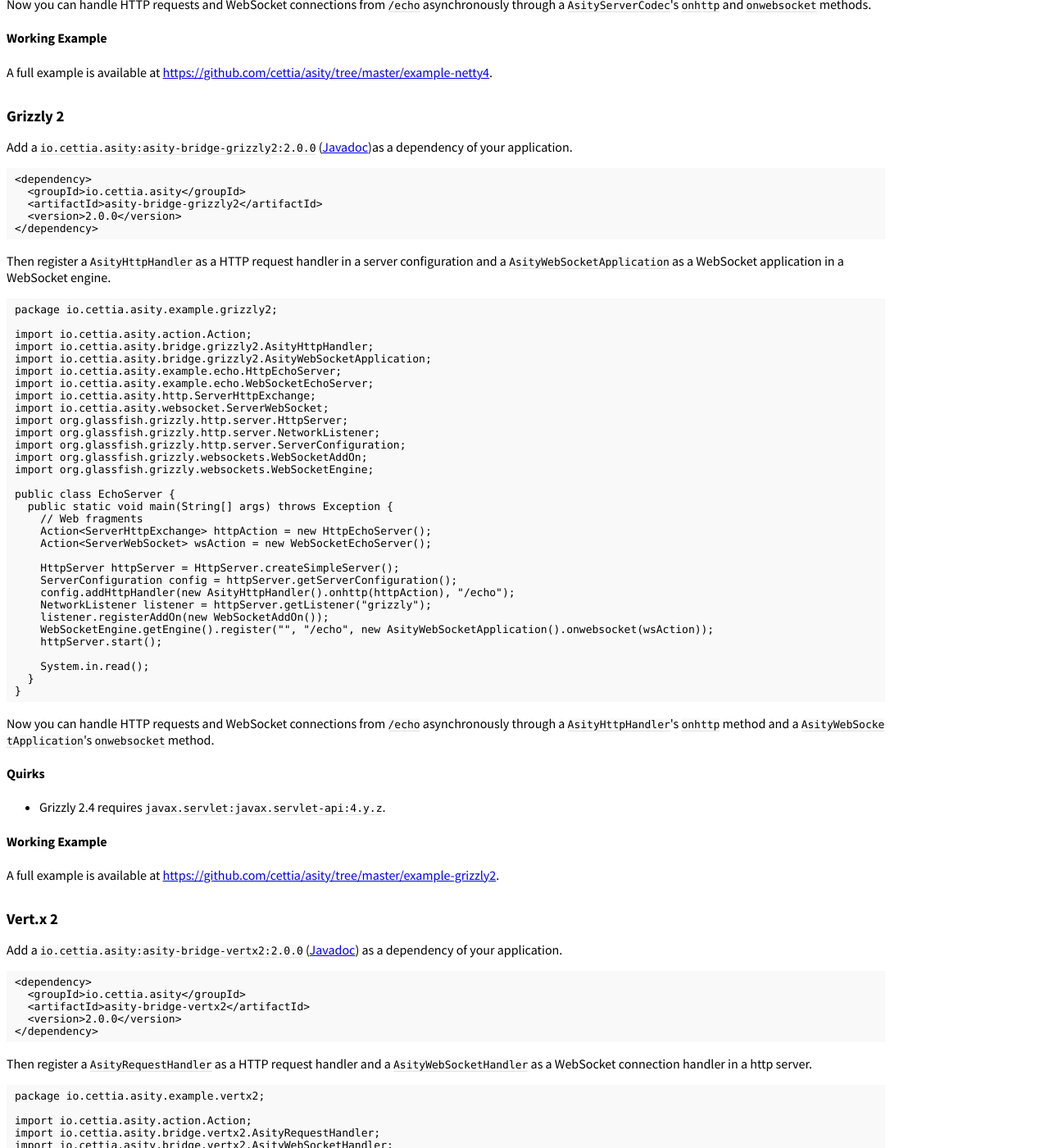
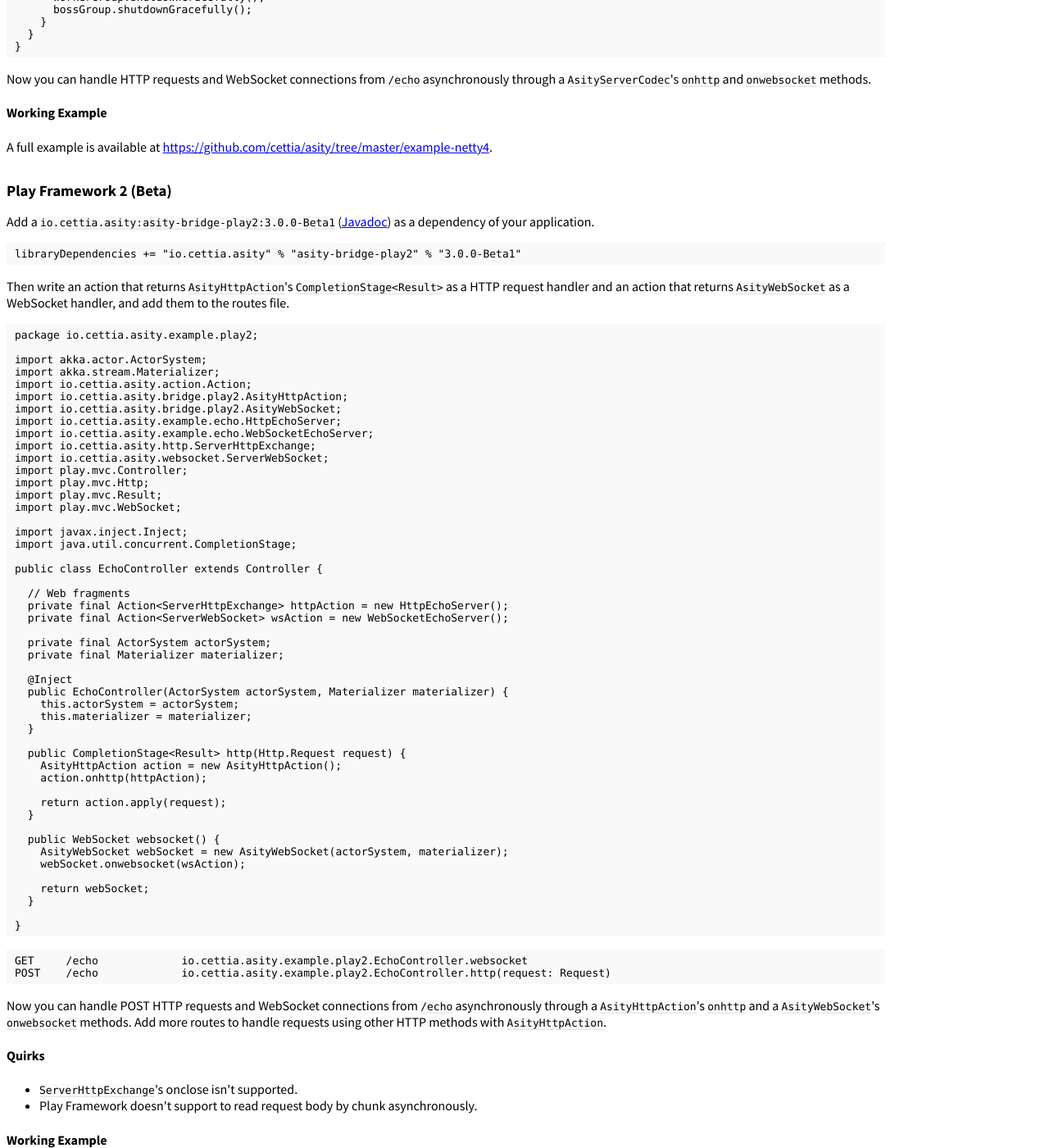
Before and after one commit to cettia/asity, a Jekyll site: the page built from index.html, in a window 1280 px wide and 1400 px high, scrolled down 10023 px. Shown: the whole window at 82% size. Built offline with Jekyll 4.4.1, drawn with Linux system fonts in a browser that asks for light colours; a style sheet for code colours, icons or effects is not loaded; some of the changed text lies outside the part shown.

Commit message:
Update for Asity 3.0.0-Beta1

````diff
--- a/_includes/app.scss
+++ b/_includes/app.scss
@@ -104,13 +104,10 @@
 }
 
 #hero {
+  padding-top: 6rem;
   h1 {
     text-align: center;
     margin-bottom: 3rem;
-  }
-
-  dl {
-    margin-top: 2rem;
   }
 }
 
--- a/index.html
+++ b/index.html
@@ -41,29 +41,49 @@
   <div class="grid-container">
     <div class="grid-x">
       <div class="cell">
-        <h1>HTTP/WebSocket abstraction layer for Java</h1>
-        <p>Asity is an HTTP/WebSocket abstraction layer for various web frameworks on the JVM. Asity provides a tool-kit for writing a web fragment which is a function that runs across different frameworks and allows to create web applications by combining web fragments. Here's a WebSocket echo web fragment.</p>
+        <h1 class="h2">HTTP/WebSocket abstraction layer for Java</h1>
+        <p>Asity is an HTTP/WebSocket abstraction layer for various web frameworks on the JVM. Asity provides a tool-kit for writing a web fragment, a function that handles HTTP request-response exchange and WebSocket, and allows to create web applications by combining web fragments.</p>
+        <p>For example, with Asity you can write a web fragment that sends back incoming WebSocket messages as follows</p>
+        <div class="code-snippet">
+          <div class="show-for-medium">
+{% capture panel %}
+```java
+Action<ServerWebSocket> action = ws -> ws.ontext(ws::send).onbinary(ws::send);
+```
+{% endcapture %}{{ panel | markdownify }}
+          </div>
+          <div class="hide-for-medium">
 {% capture panel %}
 ```java
 Action<ServerWebSocket> action = ws -> {
-  ws.ontext(ws::send).onbinary(ws::send);
+ws.ontext(ws::send).onbinary(ws::send);
 };
 ```
 {% endcapture %}{{ panel | markdownify }}
-        <p>Plug it into the framework of your choice as follows:</p>
-        <ul>
-          <li><code><strong>javax.websocket</strong>.Endpoint endpoint = new AsityServerEndpoint().onwebsocket(action);</code></li>
-          <li><code>org.<strong>springframework.web.reactive</strong>.socket.WebSocketHandler handler = new AsityWebSocketHandler().onwebsocket(action);</code></li>
-          <li><code>org.<strong>springframework.web.socket</strong>.WebSocketHandler handler = new AsityWebSocketHandler().onwebsocket(action);</code></li>
-          <li><code>io.<strong>vertx</strong>.core.Handler&lt;io.vertx.core.http.ServerWebSocket&gt; handler = new AsityWebSocketHandler().onwebsocket(action);</code></li>
-          <li><code>io.<strong>netty</strong>.channel.ChannelHandler handler = new AsityServerCodec().onwebsocket(action);</code></li>
-          <li><code>org.glassfish.<strong>grizzly</strong>.websockets.WebSocketApplication app = new AsityWebSocketApplication().onwebsocket(action);</code></li>
-        </ul>
+          </div>
+        </div>
+        <p>And plug it into Java API for WebSocket, Spring WebFlux, Spring MVC, Vert.x, Netty, Play framework, Grizzly, Atmosphere, and so on.</p>
+      </div>
+    </div>
+    <div class="grid-x grid-margin-x">
+      <div class="cell auto">
         <dl>
           <dt>Latest announcement</dt>
           <dd><a href="https://cettia.io/blog/asity-2-0-0-released/"><strong>Asity 2.0.0 released</strong></a> on
             <time>17 Jul 2018</time>
           </dd>
+        </dl>
+      </div>
+      <div class="cell shrink">
+        <dl>
+          <dt>Pre</dt>
+          <dd><code>3.0.0-Beta1</code></dd>
+        </dl>
+      </div>
+      <div class="cell shrink">
+        <dl>
+          <dt>Current</dt>
+          <dd><code>2.0.0</code></dd>
         </dl>
       </div>
     </div>
@@ -109,9 +129,9 @@
     http.setStatus(HttpStatus.OK).setHeader("content-type", http.header("content-type"));
 
     // Reads a chunk from request body and writes it to response body
-    http.readAsBinary().onchunk((ByteBuffer binary) -> http.write(binary));
+    http.onchunk((ByteBuffer binary) -> http.write(binary)).readAsBinary();
     // If request body is supposed to be text,
-    // http.readAsText().onchunk((String chunk) -> http.write(chunk));
+    // http.onchunk((String chunk) -> http.write(chunk)).readAsText();
 
     // Ends response if request ends
     http.onend((Void v) -> http.end());
@@ -177,6 +197,7 @@
           <li class="tabs-title"><a href="#spring-mvc-4">Spring MVC 4</a></li>
           <li class="tabs-title"><a href="#vert-x-3">Vert.x 3</a></li>
           <li class="tabs-title"><a href="#netty-4">Netty 4</a></li>
+          <li class="tabs-title"><a href="#play-2">Play Framework 2 (Beta)</a></li>
           <li class="tabs-title"><a href="#grizzly-2">Grizzly 2</a></li>
           <li class="tabs-title"><a href="#vert-x-2">Vert.x 2</a></li>
           <li class="tabs-title"><a href="#atmosphere-2">Atmosphere 2</a></li>
@@ -635,9 +656,86 @@
             <h4>Working Example</h4>
             <p>A full example is available at <a class="example-link" target="_blank" href="https://github.com/cettia/asity/tree/master/example-netty4">https://github.com/cettia/asity/tree/master/example-netty4</a>.</p>
           </div>
+          <div class="tabs-panel" id="play-2">
+            <h3>Play Framework 2 (Beta)</h3>
+            <p>Add a <code>io.cettia.asity:asity-bridge-play2:3.0.0-Beta1</code> (<a href="http://javadoc.io/doc/io.cettia.asity/asity-bridge-play2/" target="_blank">Javadoc</a>) as a dependency of your application.</p>
+{% capture panel %}
+```scala
+libraryDependencies += "io.cettia.asity" % "asity-bridge-play2" % "3.0.0-Beta1"
+```
+{% endcapture %}{{ panel | markdownify }}
+            <p>Then write an action that returns <code>AsityHttpAction</code>'s <code>CompletionStage&lt;Result&gt;</code> as a HTTP request handler and an action that returns <code>AsityWebSocket</code> as a WebSocket handler, and add them to the routes file.</p>
+            <div class="example">
+{% capture panel %}
+```java
+package io.cettia.asity.example.play2;
+
+import akka.actor.ActorSystem;
+import akka.stream.Materializer;
+import io.cettia.asity.action.Action;
+import io.cettia.asity.bridge.play2.AsityHttpAction;
+import io.cettia.asity.bridge.play2.AsityWebSocket;
+import io.cettia.asity.example.echo.HttpEchoServer;
+import io.cettia.asity.example.echo.WebSocketEchoServer;
+import io.cettia.asity.http.ServerHttpExchange;
+import io.cettia.asity.websocket.ServerWebSocket;
+import play.mvc.Controller;
+import play.mvc.Http;
+import play.mvc.Result;
+import play.mvc.WebSocket;
+
+import javax.inject.Inject;
+import java.util.concurrent.CompletionStage;
+
+public class EchoController extends Controller {
+
+  // Web fragments
+  private final Action<ServerHttpExchange> httpAction = new HttpEchoServer();
+  private final Action<ServerWebSocket> wsAction = new WebSocketEchoServer();
+
+  private final ActorSystem actorSystem;
+  private final Materializer materializer;
+
+  @Inject
+  public EchoController(ActorSystem actorSystem, Materializer materializer) {
+    this.actorSystem = actorSystem;
+    this.materializer = materializer;
+  }
+
+  public CompletionStage<Result> http(Http.Request request) {
+    AsityHttpAction action = new AsityHttpAction();
+    action.onhttp(httpAction);
+
+    return action.apply(request);
+  }
+
+  public WebSocket websocket() {
+    AsityWebSocket webSocket = new AsityWebSocket(actorSystem, materializer);
+    webSocket.onwebsocket(wsAction);
+
+    return webSocket;
+  }
+
+}
+```
+```
+GET     /echo             io.cettia.asity.example.play2.EchoController.websocket
+POST    /echo             io.cettia.asity.example.play2.EchoController.http(request: Request)
+```
+{% endcapture %}{{ panel | markdownify }}
+            </div>
+            <p>Now you can handle POST HTTP requests and WebSocket connections from <code>/echo</code> asynchronously through a <code>AsityHttpAction</code>'s <code>onhttp</code> and a <code>AsityWebSocket</code>'s <code>onwebsocket</code> methods. Add more routes to handle requests using other HTTP methods with <code>AsityHttpAction</code>.</p>
+            <h4>Quirks</h4>
+            <ul>
+              <li><code>ServerHttpExchange</code>'s onclose isn't supported.</li>
+              <li>Play Framework doesn't support to read request body by chunk asynchronously.</li>
+            </ul>
+            <h4>Working Example</h4>
+            <p>A full example is available at <a class="example-link" target="_blank" href="https://github.com/cettia/asity/tree/master/example-play2">https://github.com/cettia/asity/tree/master/example-play2</a>.</p>
+          </div>
           <div class="tabs-panel" id="grizzly-2">
             <h3>Grizzly 2</h3>
-            <p>Add a <code>io.cettia.asity:asity-bridge-grizzly2:2.0.0</code> (<a href="http://javadoc.io/doc/io.cettia.asity/asity-bridge-grizzly2/" target="_blank">Javadoc</a>)as a dependency of your application.</p>
+            <p>Add a <code>io.cettia.asity:asity-bridge-grizzly2:2.0.0</code> (<a href="http://javadoc.io/doc/io.cettia.asity/asity-bridge-grizzly2/" target="_blank">Javadoc</a>) as a dependency of your application.</p>
 {% capture panel %}
 ```xml
 <dependency>
````
